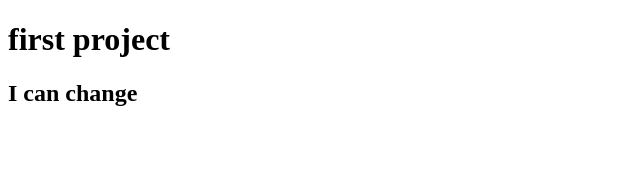
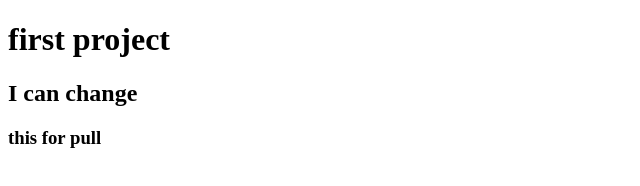
Before and after one commit to motasim01/firstproject, a plain HTML site: page index.html in a window 1280 px wide. Shown: the whole page, without its empty margins (0-640 px from the left). Drawn offline with Linux system fonts and the light colour scheme.

Commit message:
Update index.html

```diff
--- a/index.html
+++ b/index.html
@@ -9,5 +9,6 @@
 <body>
     <h1>first project</h1>
     <h2>I can change</h2>
+    <h3>this for pull<h3>
 </body>
 </html>
```
